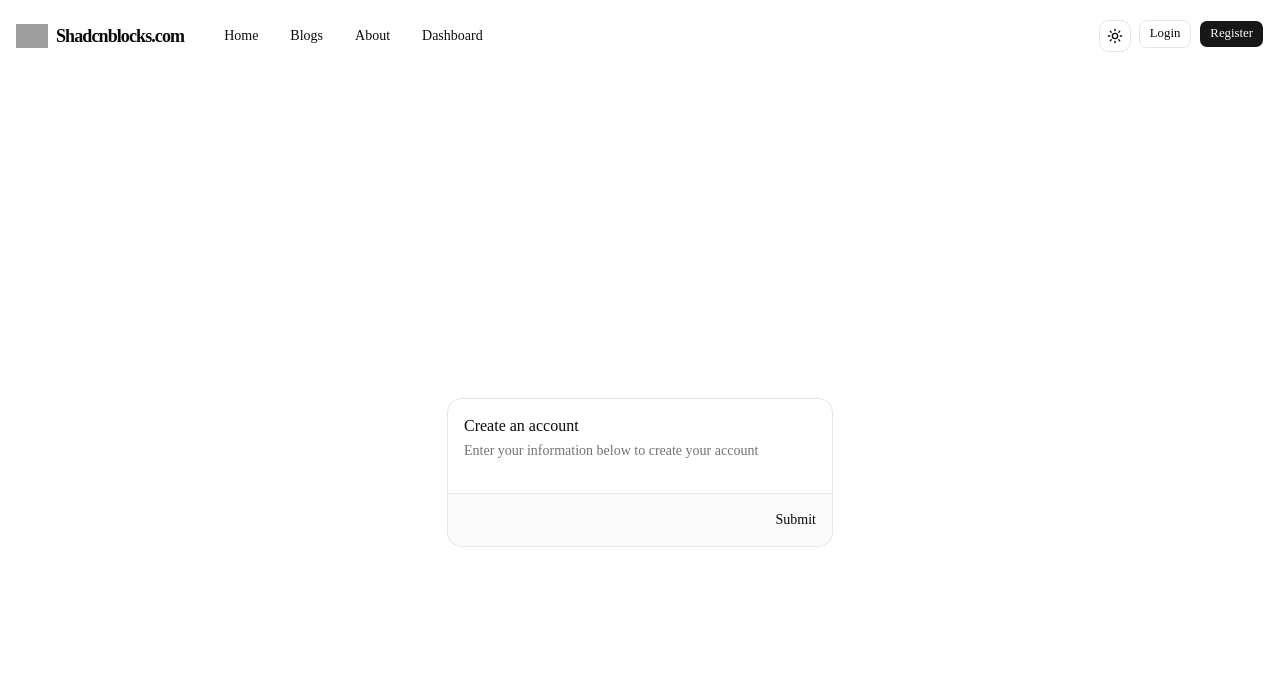
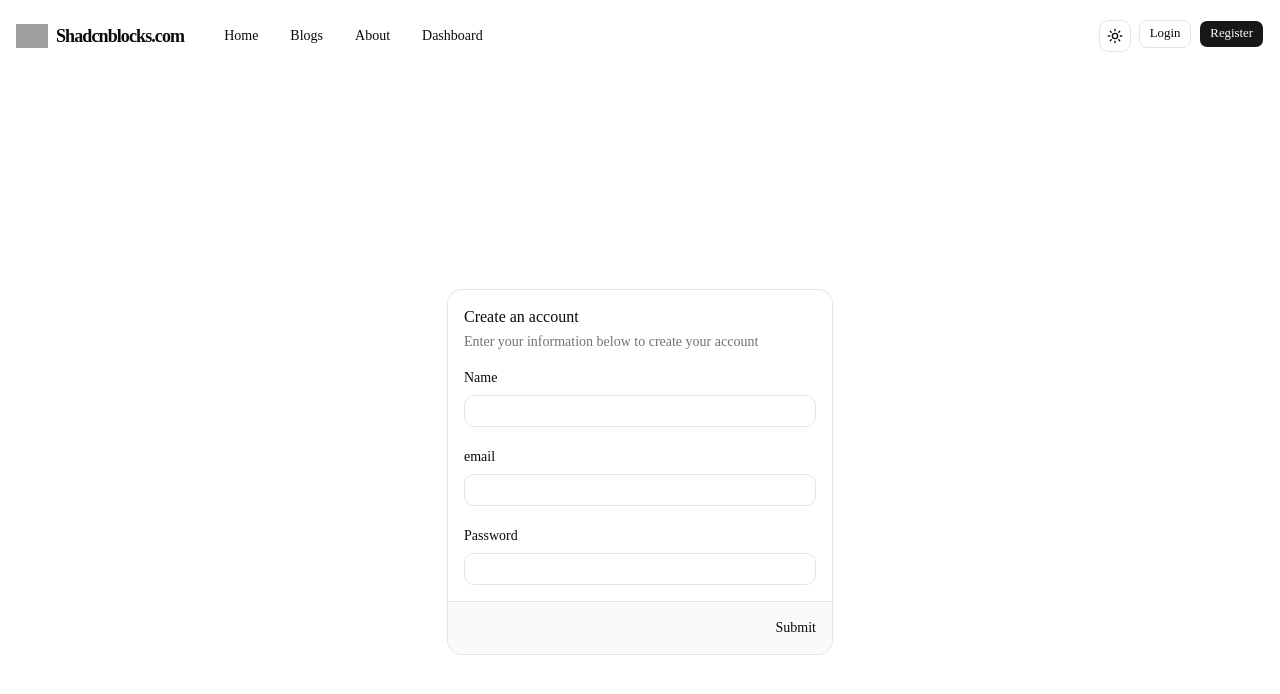
Before and after one commit to DeveloperMonirBD/prisma-blog-client, a Next.js app: page /register in a window 1280 px wide. Shown: the top 694 px of the page. Built offline with nearby package versions, Linux system fonts and the light colour scheme; grey boxes are pictures that could not be loaded.

Commit message:
Implementing Tanstack client side form

```diff
--- a/eslint.config.mjs
+++ b/eslint.config.mjs
@@ -1,6 +1,6 @@
-import { defineConfig, globalIgnores } from "eslint/config";
-import nextVitals from "eslint-config-next/core-web-vitals";
-import nextTs from "eslint-config-next/typescript";
+import nextVitals from 'eslint-config-next/core-web-vitals';
+import nextTs from 'eslint-config-next/typescript';
+import { defineConfig, globalIgnores } from 'eslint/config';
 
 const eslintConfig = defineConfig([
     ...nextVitals,
@@ -8,11 +8,22 @@ const eslintConfig = defineConfig([
     // Override default ignores of eslint-config-next.
     globalIgnores([
         // Default ignores of eslint-config-next:
-    ".next/**",
-    "out/**",
-    "build/**",
-    "next-env.d.ts",
+        '.next/**',
+        'out/**',
+        'build/**',
+        'next-env.d.ts'
     ]),
+
+    {
+        rules: {
+            'react/no-children-prop': [
+                true,
+                {
+                    allowFunctions: true
+                }
+            ]
+        }
+    }
 ]);
 
 export default eslintConfig;
--- a/src/components/modules/authentication/register-form.tsx
+++ b/src/components/modules/authentication/register-form.tsx
@@ -8,7 +8,8 @@ import {
     CardHeader,
     CardTitle
 } from '@/components/ui/card';
-import { FieldGroup } from '@/components/ui/field';
+import { Field, FieldGroup, FieldLabel } from '@/components/ui/field';
+import { Input } from '@/components/ui/input';
 import { Button } from '@base-ui/react';
 
 import { useForm } from '@tanstack/react-form';
@@ -21,7 +22,7 @@ export function RegisterForm({ ...props }: React.ComponentProps<typeof Card>) {
             password: ''
         },
         onSubmit: async ({ value }) => {
-            console.log('Submit Clicked');
+            console.log(value);
         }
     });
 
@@ -38,17 +39,70 @@ export function RegisterForm({ ...props }: React.ComponentProps<typeof Card>) {
                     id="signin-form"
                     onSubmit={e => {
                         e.preventDefault();
-                        console.log('Submit Clicked');
+                        form.handleSubmit();
                     }}>
+                    <FieldGroup>
+                        <form.Field
+                            name="name"
+                            children={field => {
+                                return (
+                                    <Field>
+                                        <FieldLabel htmlFor={field.name}>Name</FieldLabel>
+                                        <Input
+                                            type="text"
+                                            id={field.name}
+                                            name={field.name}
+                                            value={field.state.value}
+                                            onChange={e => field.handleChange(e.target.value)}
+                                        />
+                                    </Field>
+                                );
+                            }}
+                        />
 
-                    <FieldGroup>
+                        <form.Field
+                            name="email"
+                            children={field => {
+                                return (
+                                    <Field>
+                                        <FieldLabel htmlFor={field.name}>email</FieldLabel>
+                                        <Input
+                                            type="text"
+                                            id={field.name}
+                                            name={field.name}
+                                            value={field.state.value}
+                                            onChange={e => field.handleChange(e.target.value)}
+                                        />
+                                    </Field>
+                                );
+                            }}
+                        />
+
+                        <form.Field
+                            name="password"
+                            children={field => {
+                                return (
+                                    <Field>
+                                        <FieldLabel htmlFor={field.name}>Password</FieldLabel>
+                                        <Input
+                                            type="password"
+                                            id={field.name}
+                                            name={field.name}
+                                            value={field.state.value}
+                                            onChange={e => field.handleChange(e.target.value)}
+                                        />
+                                    </Field>
+                                );
+                            }}
+                        />
 
                     </FieldGroup>
-
-                    </form>
+                </form>
             </CardContent>
             <CardFooter className="flex justify-end">
-                <Button form='signin-form' type="submit">Submit</Button>
+                <Button form="signin-form" type="submit">
+                    Submit
+                </Button>
             </CardFooter>
         </Card>
     );
```
Lines whose indentation alone changed are shown as unchanged.
